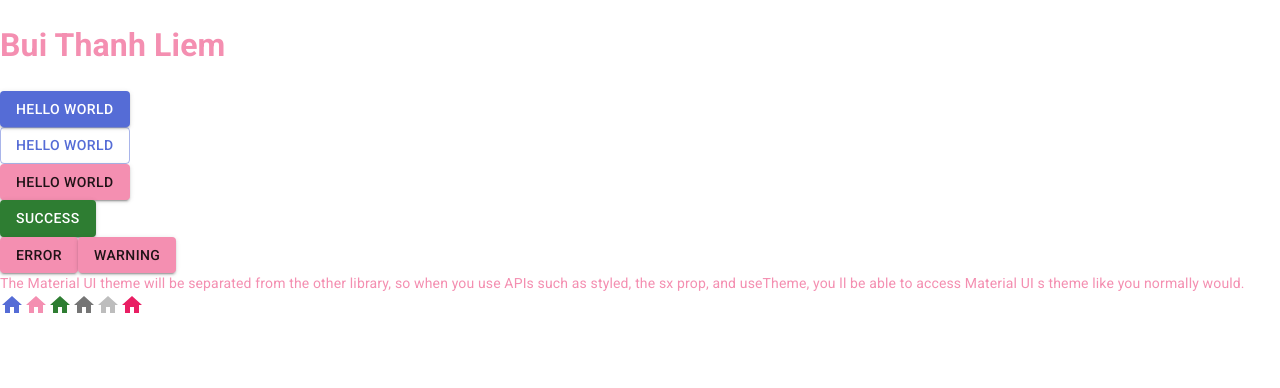
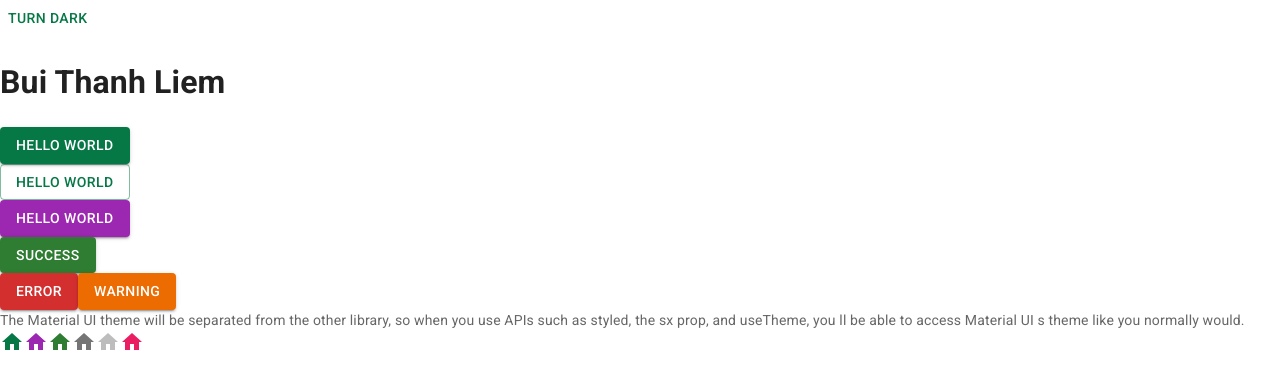
Before and after one commit to Bui-Thanh-Liem/trello-web, a React (Vite) app: page / in a window 1280 px wide. Shown: the top 388 px of the page. Built offline with nearby package versions, Linux system fonts and the light colour scheme.

Commit message:
DarMode_p1

```diff
--- a/src/App.jsx
+++ b/src/App.jsx
@@ -3,11 +3,15 @@
 import { pink } from '@mui/material/colors';
 import Typography from '@mui/material/Typography';
 
+import ModeToggle from './ModeToggle';
+
 function App() {
   return (
     <>
+      <ModeToggle />
+      <br />
       <h1>Bui Thanh Liem</h1>
-      <Button variant="contained">Hello world</Button>
+      <Button variant="contained" color='primary'>Hello world</Button>
       <br />
       <Button variant="outlined">Hello world</Button>
       <br />
--- /dev/null
+++ b/src/ModeToggle.jsx
@@ -0,0 +1,20 @@
+import {
+  useColorScheme
+} from '@mui/material/styles';
+
+import { Button } from '@mui/material';
+
+function ModeToggle() {
+  const { mode, setMode } = useColorScheme();
+  return (
+    <Button
+      onClick={() => {
+        setMode(mode === 'light' ? 'dark' : 'light');
+      }}
+    >
+      {mode === 'light' ? 'Turn dark' : 'Turn light'}
+    </Button>
+  );
+}
+
+export default ModeToggle;
--- a/src/theme.js
+++ b/src/theme.js
@@ -1,25 +1,21 @@
-import { createTheme } from '@mui/material/styles';
-import { pink } from '@mui/material/colors';
+import { experimental_extendTheme as extendTheme } from '@mui/material/styles';
 
 // Create a theme instance.
-const theme = createTheme({
-  palette: {
-    mode: 'light',
-    primary: {
-      main: '#556cd6'
+const theme = extendTheme({
+  colorSchemes: {
+    light: {
+      palette: {
+        primary: {
+          main: '#057846'
+        }
+      }
     },
-    secondary: {
-      main: '#f48fb1'
-    },
-    error: {
-      main: '#f48fb1'
-    },
-    warning: {
-      main: '#f48fb1'
-    },
-    text: {
-      primary: '#f48fb1',
-      secondary: pink
+    dark: {
+      palette: {
+        primary: {
+          main: '#bd0b14'
+        }
+      }
     }
   }
 });
```
Also changed, not shown: src/main.jsx (+4 -4 lines).
